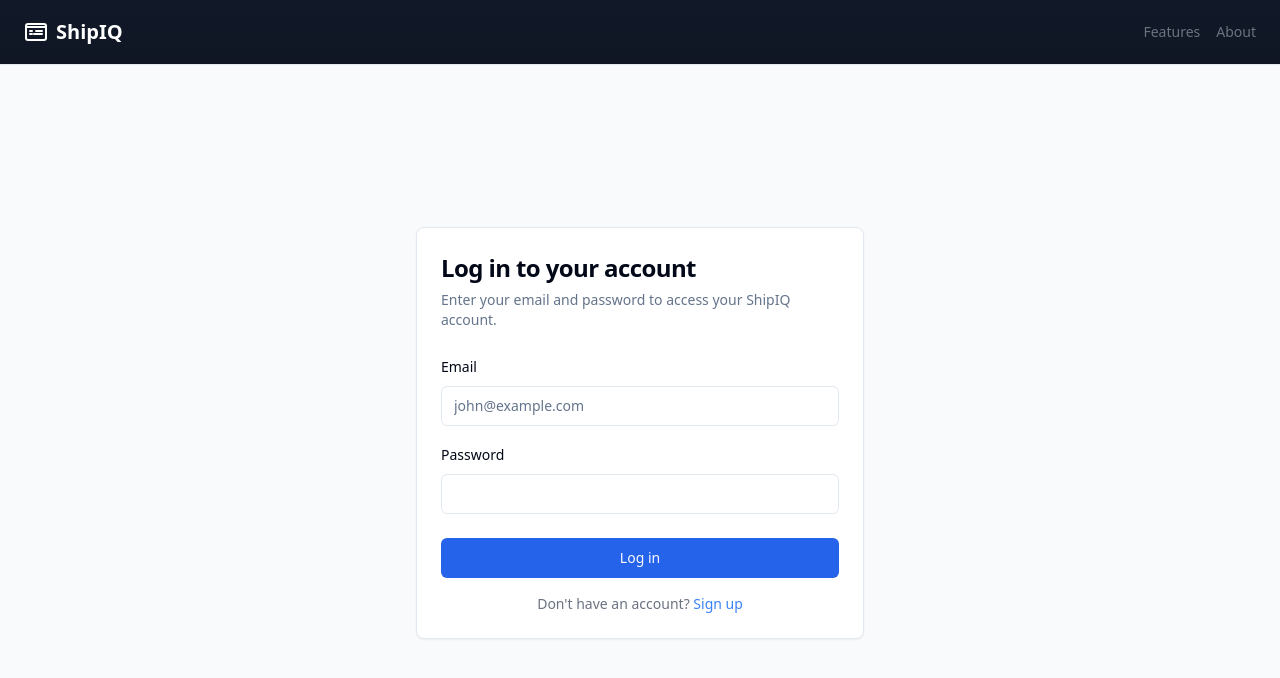
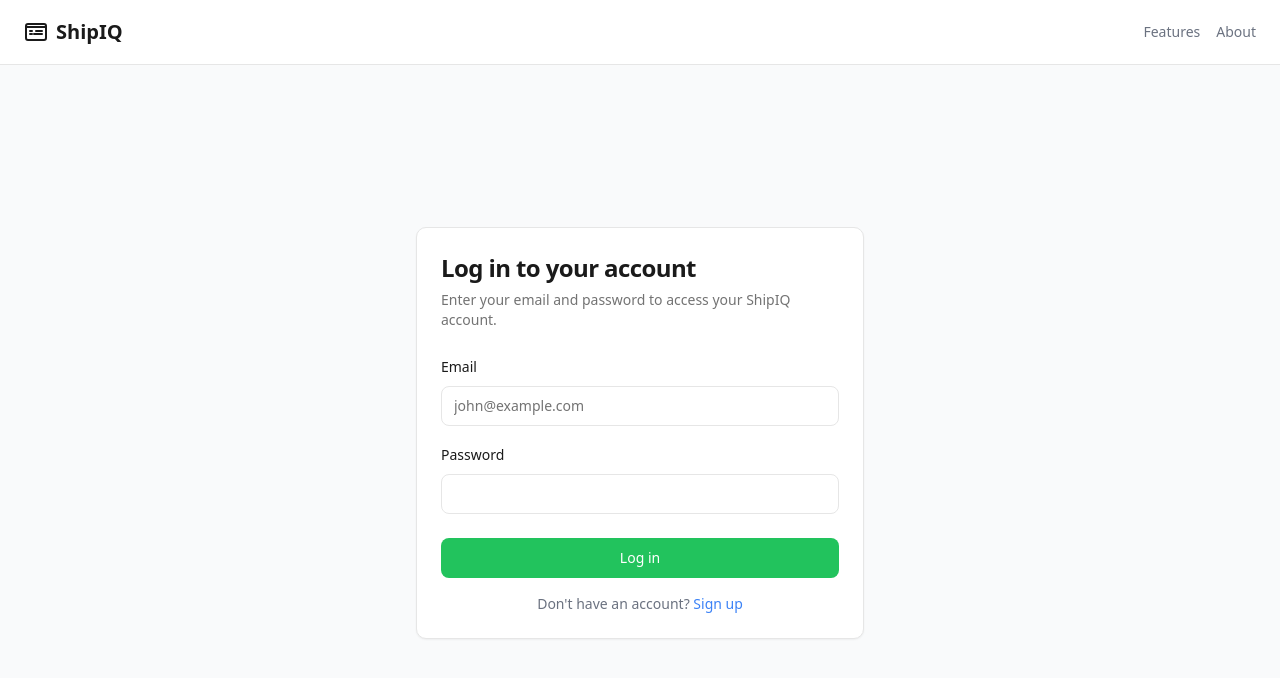
Before and after one commit to rmourey26/resendit-platform, a Next.js app: page /login in a window 1280 px wide. Shown: the top 678 px of the page. Built offline with nearby package versions, Linux system fonts and the light colour scheme.

Commit message:
Update globals.css

```diff
--- a/app/globals.css
+++ b/app/globals.css
@@ -2,69 +2,193 @@
 @tailwind components;
 @tailwind utilities;
 
+@custom-variant dark (&:is(.dark *));
+
+
 :root {
-  --foreground-rgb: 255, 255, 255;
-  --background-start-rgb: 17, 24, 39;
-  --background-end-rgb: 0, 0, 0;
+  /* Base colors derived from the ResendIt logo */
+  --resend-green: 142 70% 45%;
+  --resend-black: 0 0% 10%;
+
+  /* Main colors */
+  --background: 0 0% 100%;
+  --foreground: var(--resend-black);
+
+  /* Card colors */
+  --card: 0 0% 100%;
+  --card-foreground: var(--resend-black);
+
+  /* Popover colors */
+  --popover: 0 0% 100%;
+  --popover-foreground: var(--resend-black);
+
+  /* Primary colors - using the ResendIt green */
+  --primary: var(--resend-green);
+  --primary-foreground: 0 0% 100%;
+
+  /* Secondary colors */
+  --secondary: 0 0% 96%;
+  --secondary-foreground: var(--resend-black);
+
+  /* Muted colors */
+  --muted: 0 0% 96%;
+  --muted-foreground: 0 0% 45%;
+
+  /* Accent colors - a lighter version of the ResendIt green */
+  --accent: 142 50% 96%;
+  --accent-foreground: var(--resend-green);
+
+  /* Destructive colors */
+  --destructive: 0 84% 60%;
+  --destructive-foreground: 0 0% 100%;
+
+  /* Border, input, and ring colors */
+  --border: 0 0% 90%;
+  --input: 0 0% 90%;
+  --ring: var(--resend-green);
+
+  /* Chart colors */
+  --chart-1: var(--resend-green);
+  --chart-2: 142 40% 60%;
+  --chart-3: 142 30% 75%;
+  --chart-4: 170 70% 45%;
+  --chart-5: 200 70% 45%;
+
+  /* Border radius */
+  --radius: 0.625rem;
+
+  /* Sidebar colors */
+  --sidebar: 0 0% 98%;
+  --sidebar-foreground: var(--resend-black);
+  --sidebar-primary: var(--resend-green);
+  --sidebar-primary-foreground: 0 0% 100%;
+  --sidebar-accent: 142 50% 96%;
+  --sidebar-accent-foreground: var(--resend-green);
+  --sidebar-border: 0 0% 90%;
+  --sidebar-ring: var(--resend-green);
 }
 
-body {
-  color: rgb(var(--foreground-rgb));
-  background: linear-gradient(to bottom, rgb(var(--background-start-rgb)), rgb(var(--background-end-rgb))) fixed;
+.dark {
+  /* Dark mode colors derived from the ResendIt logo */
+  --background: 0 0% 10%;
+  --foreground: 0 0% 98%;
+
+  /* Card colors */
+  --card: 0 0% 15%;
+  --card-foreground: 0 0% 98%;
+
+  /* Popover colors */
+  --popover: 0 0% 15%;
+  --popover-foreground: 0 0% 98%;
+
+  /* Primary colors - using the ResendIt green */
+  --primary: var(--resend-green);
+  --primary-foreground: 0 0% 100%;
+
+  /* Secondary colors */
+  --secondary: 0 0% 20%;
+  --secondary-foreground: 0 0% 98%;
+
+  /* Muted colors */
+  --muted: 0 0% 20%;
+  --muted-foreground: 0 0% 65%;
+
+  /* Accent colors - a darker version of the ResendIt green */
+  --accent: 142 30% 20%;
+  --accent-foreground: var(--resend-green);
+
+  /* Destructive colors */
+  --destructive: 0 70% 50%;
+  --destructive-foreground: 0 0% 100%;
+
+  /* Border, input, and ring colors */
+  --border: 0 0% 25%;
+  --input: 0 0% 25%;
+  --ring: var(--resend-green);
+
+  /* Chart colors */
+  --chart-1: var(--resend-green);
+  --chart-2: 142 60% 50%;
+  --chart-3: 142 40% 60%;
+  --chart-4: 170 60% 50%;
+  --chart-5: 200 60% 50%;
+
+  /* Sidebar colors */
+  --sidebar: 0 0% 15%;
+  --sidebar-foreground: 0 0% 98%;
+  --sidebar-primary: var(--resend-green);
+  --sidebar-primary-foreground: 0 0% 100%;
+  --sidebar-accent: 142 30% 20%;
+  --sidebar-accent-foreground: var(--resend-green);
+  --sidebar-border: 0 0% 25%;
+  --sidebar-ring: var(--resend-green);
 }
 
-@layer base {
-  :root {
-    --background: 0 0% 100%;
-    --foreground: 222.2 84% 4.9%;
-    --card: 0 0% 100%;
-    --card-foreground: 222.2 84% 4.9%;
-    --popover: 0 0% 100%;
-    --popover-foreground: 222.2 84% 4.9%;
-    --primary: 221.2 83.2% 53.3%;
-    --primary-foreground: 210 40% 98%;
-    --secondary: 210 40% 96.1%;
-    --secondary-foreground: 222.2 47.4% 11.2%;
-    --muted: 210 40% 96.1%;
-    --muted-foreground: 215.4 16.3% 46.9%;
-    --accent: 210 40% 96.1%;
-    --accent-foreground: 222.2 47.4% 11.2%;
-    --destructive: 0 84.2% 60.2%;
-    --destructive-foreground: 210 40% 98%;
-    --border: 214.3 31.8% 91.4%;
-    --input: 214.3 31.8% 91.4%;
-    --ring: 221.2 83.2% 53.3%;
-    --radius: 0.5rem;
-  }
-
-  .dark {
-    --background: 222.2 84% 4.9%;
-    --foreground: 210 40% 98%;
-    --card: 222.2 84% 4.9%;
-    --card-foreground: 210 40% 98%;
-    --popover: 222.2 84% 4.9%;
-    --popover-foreground: 210 40% 98%;
-    --primary: 217.2 91.2% 59.8%;
-    --primary-foreground: 222.2 47.4% 11.2%;
-    --secondary: 217.2 32.6% 17.5%;
-    --secondary-foreground: 210 40% 98%;
-    --muted: 217.2 32.6% 17.5%;
-    --muted-foreground: 215 20.2% 65.1%;
-    --accent: 217.2 32.6% 17.5%;
-    --accent-foreground: 210 40% 98%;
-    --destructive: 0 62.8% 30.6%;
-    --destructive-foreground: 210 40% 98%;
-    --border: 217.2 32.6% 17.5%;
-    --input: 217.2 32.6% 17.5%;
-    --ring: 224.3 76.3% 48%;
-  }
+@theme inline {
+  --color-background: var(--background);
+  --color-foreground: var(--foreground);
+  --color-card: var(--card);
+  --color-card-foreground: var(--card-foreground);
+  --color-popover: var(--popover);
+  --color-popover-foreground: var(--popover-foreground);
+  --color-primary: var(--primary);
+  --color-primary-foreground: var(--primary-foreground);
+  --color-secondary: var(--secondary);
+  --color-secondary-foreground: var(--secondary-foreground);
+  --color-muted: var(--muted);
+  --color-muted-foreground: var(--muted-foreground);
+  --color-accent: var(--accent);
+  --color-accent-foreground: var(--accent-foreground);
+  --color-destructive: var(--destructive);
+  --color-destructive-foreground: var(--destructive-foreground);
+  --color-border: var(--border);
+  --color-input: var(--input);
+  --color-ring: var(--ring);
+  --color-chart-1: var(--chart-1);
+  --color-chart-2: var(--chart-2);
+  --color-chart-3: var(--chart-3);
+  --color-chart-4: var(--chart-4);
+  --color-chart-5: var(--chart-5);
+  --radius-sm: calc(var(--radius) - 4px);
+  --radius-md: calc(var(--radius) - 2px);
+  --radius-lg: var(--radius);
+  --radius-xl: calc(var(--radius) + 4px);
+  --color-sidebar: var(--sidebar);
+  --color-sidebar-foreground: var(--sidebar-foreground);
+  --color-sidebar-primary: var(--sidebar-primary);
+  --color-sidebar-primary-foreground: var(--sidebar-primary-foreground);
+  --color-sidebar-accent: var(--sidebar-accent);
+  --color-sidebar-accent-foreground: var(--sidebar-accent-foreground);
+  --color-sidebar-border: var(--sidebar-border);
+  --color-sidebar-ring: var(--sidebar-ring);
 }
 
 @layer base {
   * {
-    @apply border-border;
+    @apply border-border outline-ring/50;
   }
   body {
     @apply bg-background text-foreground;
   }
 }
+
+/* Custom utility classes for ResendIt branding */
+@layer utilities {
+  .resend-gradient {
+    background: linear-gradient(135deg, hsl(var(--resend-green)), hsl(170, 70%, 45%));
+  }
+
+  .resend-border {
+    border: 2px solid hsl(var(--resend-green));
+  }
+
+  .resend-shadow {
+    box-shadow: 0 4px 14px rgba(0, 0, 0, 0.1);
+  }
+
+  .resend-circle {
+    border-radius: 50%;
+    background-color: hsl(var(--resend-green));
+    color: white;
+  }
+}
```
